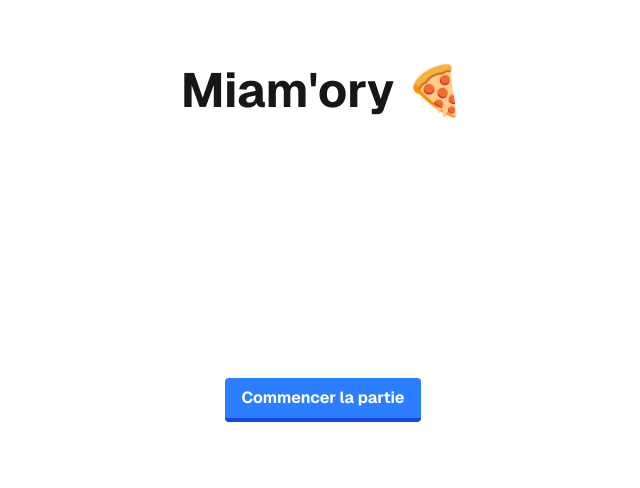
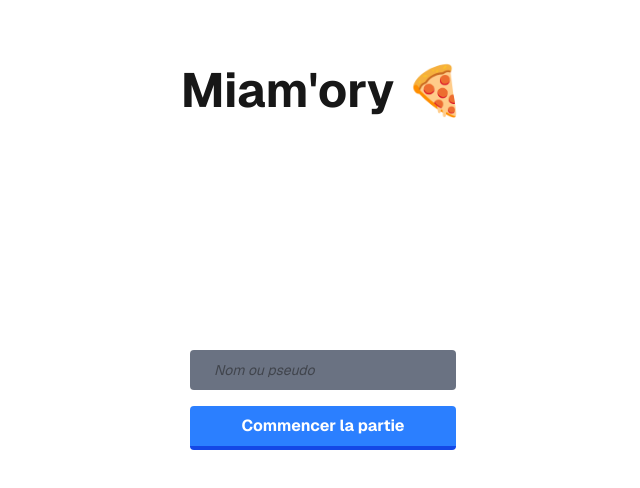
Before and after one commit to generalentropy/miamory, a Next.js app: page / in a window 1280 px wide. Shown: the top 488 px of the page, without its empty margins (317-957 px from the left). Built offline with nearby package versions, Linux system fonts and the light colour scheme.

Commit message:
update tailwind

```diff
--- a/package.json
+++ b/package.json
@@ -23,7 +23,7 @@
   },
   "devDependencies": {
     "@eslint/eslintrc": "^3",
-    "@tailwindcss/postcss": "^4.0.11",
+    "@tailwindcss/postcss": "^4.1.1",
     "@types/node": "^22",
     "@types/react": "^19",
     "@types/react-dom": "^19",
@@ -32,7 +32,7 @@
     "postcss": "^8.5.3",
     "prettier": "^3.5.3",
     "prettier-plugin-tailwindcss": "^0.6.11",
-    "tailwindcss": "^4.0.11",
+    "tailwindcss": "^4.1.1",
     "typescript": "^5"
   }
 }
--- a/src/app/(front)/game/page.tsx
+++ b/src/app/(front)/game/page.tsx
@@ -6,14 +6,19 @@ import { useLocalStorage } from "usehooks-ts";
 
 export default function Home() {
   const score = useUserStore((state) => state.score);
+  const username = useUserStore((state) => state.username);
   // https://github.com/uidotdev/usehooks/issues/254
   const [highScore, savehighScore] = useLocalStorage("highscore", 0);
 
   return (
     <div className="flex w-full items-center justify-center">
       <div className="absolute top-2 flex w-full max-w-[560px] flex-col">
+        <p className="text-center font-semibold text-pink-300">
+          {" "}
+          Joueur : {username || "Anonyme"}{" "}
+        </p>
         <p className="flex w-full justify-center text-center text-3xl font-bold">
-          Score : {score}
+          Votre score : {score}
         </p>
         <p className="flex w-full justify-center italic">
           High score : {highScore}
--- a/src/app/components/Card.tsx
+++ b/src/app/components/Card.tsx
@@ -31,7 +31,7 @@ export default function Card({ color, image, isFlipped, onClick }: CardProps) {
         {/* Face avant de la carte */}
         <div
           className={clsx(
-            "absolute flex h-full w-full items-center justify-center rounded-lg border-2 border-green-200 bg-green-600 text-3xl",
+            "absolute flex h-full w-full items-center justify-center rounded-lg border-2 border-emerald-200 bg-emerald-600 text-3xl select-none",
             {
               "bg-red-400": color === "red",
               "bg-blue-400": color === "blue",
--- a/src/app/page.tsx
+++ b/src/app/page.tsx
@@ -1,27 +1,46 @@
-// import { Copyright } from "lucide-react";
+"use client";
+
 import Link from "next/link";
+import { useUserStore } from "./store/user";
+import { ChangeEvent, KeyboardEvent, useState } from "react";
 
 export default function Home() {
+  const [user, setUser] = useState<string>("");
+  const username = useUserStore((state) => state.username);
+  const setUsername = useUserStore((state) => state.setUsername);
+
+  const handleNameChange = (e: ChangeEvent<HTMLInputElement>) => {
+    setUser(e.target.value);
+  };
+
+  const handleKeyDown = (e: KeyboardEvent<HTMLInputElement>) => {
+    if (e.key === "Enter") {
+      setUsername(user);
+      setUser("");
+    }
+  };
+
   return (
     <div className="grid min-h-screen grid-rows-[20px_1fr_20px] items-center justify-items-center gap-16 p-8 pb-20 font-[family-name:var(--font-geist-sans)] sm:p-20">
       <div className="text-5xl font-bold">Miam&apos;ory 🍕</div>
-      <Link
-        className="rounded border-b-4 border-blue-700 bg-blue-500 px-4 py-2 font-bold text-white hover:border-blue-500 hover:bg-blue-400"
-        href="/game"
-      >
-        Commencer la partie
-      </Link>
-      {/* <footer className="row-start-3 flex flex-wrap items-center justify-center gap-6">
-        <a
-          className="flex items-center gap-2 hover:underline hover:underline-offset-4"
-          href="https://visualartisan.fr/"
-          target="_blank"
-          rel="noopener noreferrer"
+
+      <div className="flex flex-col gap-4">
+        {username && <p className="text-center">Hello {username} 🎉</p>}
+        <input
+          type="text"
+          value={user ?? ""}
+          onChange={handleNameChange}
+          onKeyDown={handleKeyDown}
+          placeholder="Nom ou pseudo"
+          className="rounded bg-gray-500 px-6 py-2 placeholder:text-sm placeholder:italic"
+        />
+        <Link
+          className="rounded border-b-4 border-blue-700 bg-blue-500 px-4 py-2 text-center font-bold text-white hover:border-blue-500 hover:bg-blue-400"
+          href="/game"
         >
-          <Copyright size={18} />
-          VisualArtisan
-        </a>
-      </footer> */}
+          Commencer la partie
+        </Link>
+      </div>
     </div>
   );
 }
--- a/src/app/store/user.ts
+++ b/src/app/store/user.ts
@@ -1,8 +1,10 @@
 import { create } from "zustand";
 
 interface UserState {
+  username: string;
   score: number;
   bestScore: number;
+  setUsername: (user: string) => void;
   setBestScore: () => void;
   updateScore: () => void;
   resetScore: () => void;
@@ -10,8 +12,10 @@ interface UserState {
 }
 
 export const useUserStore = create<UserState>((set) => ({
+  username: "",
   score: 0,
   bestScore: 0,
+  setUsername: (user: string) => set(() => ({ username: user })),
   setBestScore: () =>
     set((state) => ({
       bestScore: state.score > state.bestScore ? state.score : state.bestScore,
```
Also changed, not shown: 1 other file (tests, documents, lock files or other folders).
